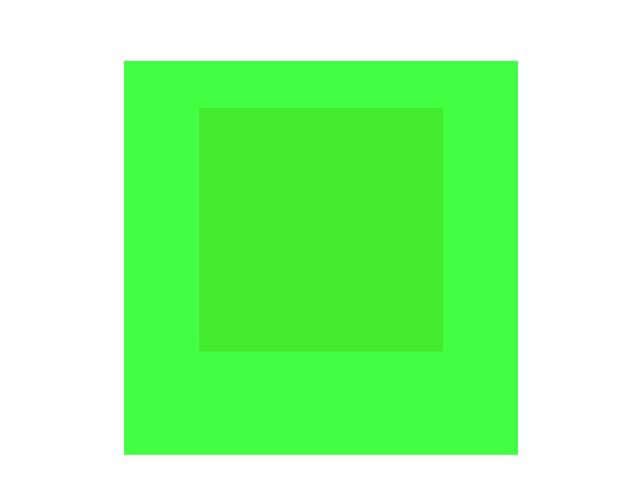
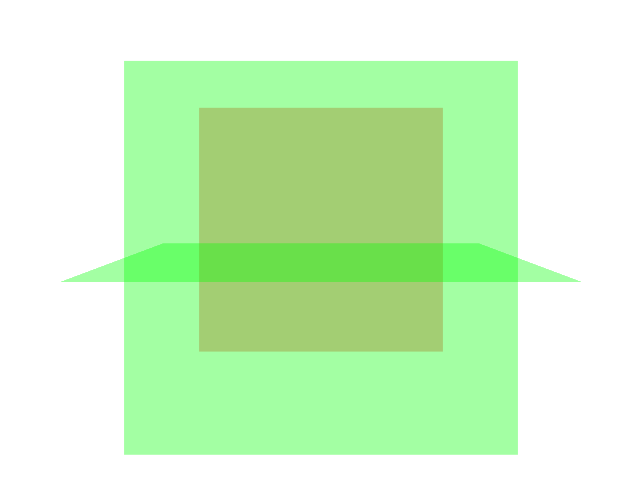
Before and after one commit to youraerials/aubrey-test, a website: page ui/main.reel/main.html in a window 1280 px wide. Shown: the part 224-718 px from the top of the page, without its empty margins (327-967 px from the left). Drawn offline with Linux system fonts and the light colour scheme.

Commit message:
Update component ui/main.reel/main.css

```diff
--- a/ui/main.reel/main.css
+++ b/ui/main.reel/main.css
@@ -47,30 +47,30 @@
 
 .side-2 {
 
-    transform: translate3d(0,0,100vw) rotateX(0deg) rotatey(0deg);
+    transform: translate3d(0,0,100vw) rotateX(0deg) rotatey(90deg);
 
 }
 
 .side-3 {
 
-    transform: translate3d(0,0,100vw) rotateX(0deg) rotatey(0deg);
+    transform: translate3d(0,0,100vw) rotateX(0deg) rotatey(180deg);
 
 }
 
 .side-4 {
 
-    transform: translate3d(0,0,100vw) rotateX(0deg) rotatey(0deg);
+    transform: translate3d(0,0,100vw) rotateX(0deg) rotatey(-90deg);
 
 }
 
 .side-5 {
 
-    transform: translate3d(0,0,100vw) rotateX(0deg) rotatey(0deg);
+    transform: translate3d(0,0,100vw) rotateX(-90deg) rotatey(0deg);
 
 }
 
 .side-6 {
 
-    transform: translate3d(0,0,100vw) rotateX(0deg) rotatey(0deg);
+    transform: translate3d(0,0,100vw) rotateX(90deg) rotatey(0deg);
 
 }
```
